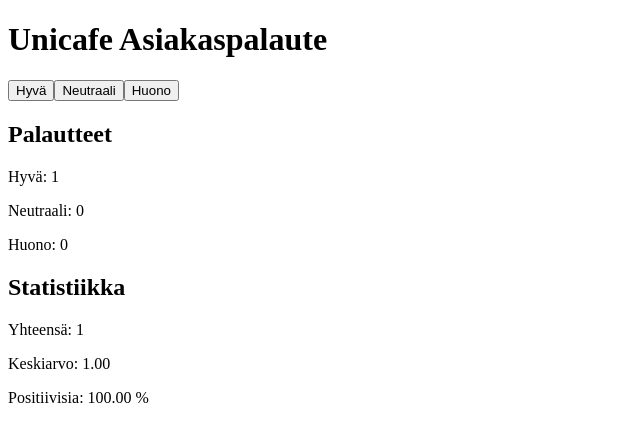
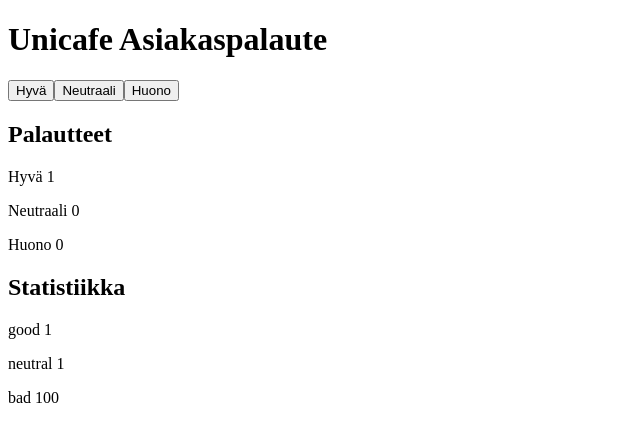
Before and after one commit to AapoPatjas1/React-Osa1, a React (Create React App) app: page / in a window 1280 px wide. Both pictures are taken after a click on the button "Hyvä". Shown: the top 442 px of the page, without its empty margins (0-640 px from the left). Built offline with nearby package versions, Linux system fonts and the light colour scheme.

Commit message:
1.10 valmis

```diff
--- a/src/App.js
+++ b/src/App.js
@@ -1,12 +1,24 @@
 import React, { useState } from 'react';
+const Button = (props) =>{
+  return (
+    <button onClick={props.moi}>{props.text}</button>
+
+  )
+}
+const StatisticLine = (props) =>{
+return (
+  <p>{props.text} {props.value}</p>
+
+)
+}
 const Statistics = (props) => {
-  console.log(props);
   return(
     <div>
       <h2>Statistiikka</h2>
-      <p>Yhteensä: {props.total}</p>
-      <p>Keskiarvo: {props.average.toFixed(2)}</p>
-      <p>Positiivisia: {props.positivePercentage.toFixed(2)} %</p>
+      <StatisticLine text="good" value ={props.total} />
+      <StatisticLine text="neutral" value ={props.average} />
+      <StatisticLine text="bad" value ={props.positivePercentage} />
+
     </div>
   )
 }
@@ -33,9 +45,9 @@ const App = () => {
   const positivePercentage = (good / total) * 100 || 0;
   if (good == 0&&neutral == 0&&bad == 0) {
     return ( <div><h1>Unicafe Asiakaspalaute</h1>
-    <button onClick={handleGoodClick}>Hyvä</button>
-    <button onClick={handleNeutralClick}>Neutraali</button>
-    <button onClick={handleBadClick}>Huono</button>
+     <Button text="Hyvä" moi={handleGoodClick}/>
+    <Button text="Neutraali" moi={handleNeutralClick}/>
+        <Button text="Huono" moi={handleBadClick}/>
     <h1>Statistics</h1>
     <p>no feedback given</p>
     </div>
@@ -44,21 +56,24 @@ const App = () => {
     return (
       <div>
         <h1>Unicafe Asiakaspalaute</h1>
-        <button onClick={handleGoodClick}>Hyvä</button>
-        <button onClick={handleNeutralClick}>Neutraali</button>
-        <button onClick={handleBadClick}>Huono</button>
+
+        <Button text="Hyvä" moi={handleGoodClick}/>
+        <Button text="Neutraali" moi={handleNeutralClick}/>
+        <Button text="Huono" moi={handleBadClick}/>
+
+
+
 
         <h2>Palautteet</h2>
-        <p>Hyvä: {good}</p>
-        <p>Neutraali: {neutral}</p>
-        <p>Huono: {bad}</p>
+        <StatisticLine text="Hyvä" value={good} />
+        <StatisticLine text="Neutraali" value={neutral} />
+        <StatisticLine text="Huono" value={bad} />
 
-        <Statistics
+      <Statistics
         average={average}
         total={total}
         positivePercentage={positivePercentage}
-        />
-
+      />
       </div>
     );
   }
```
